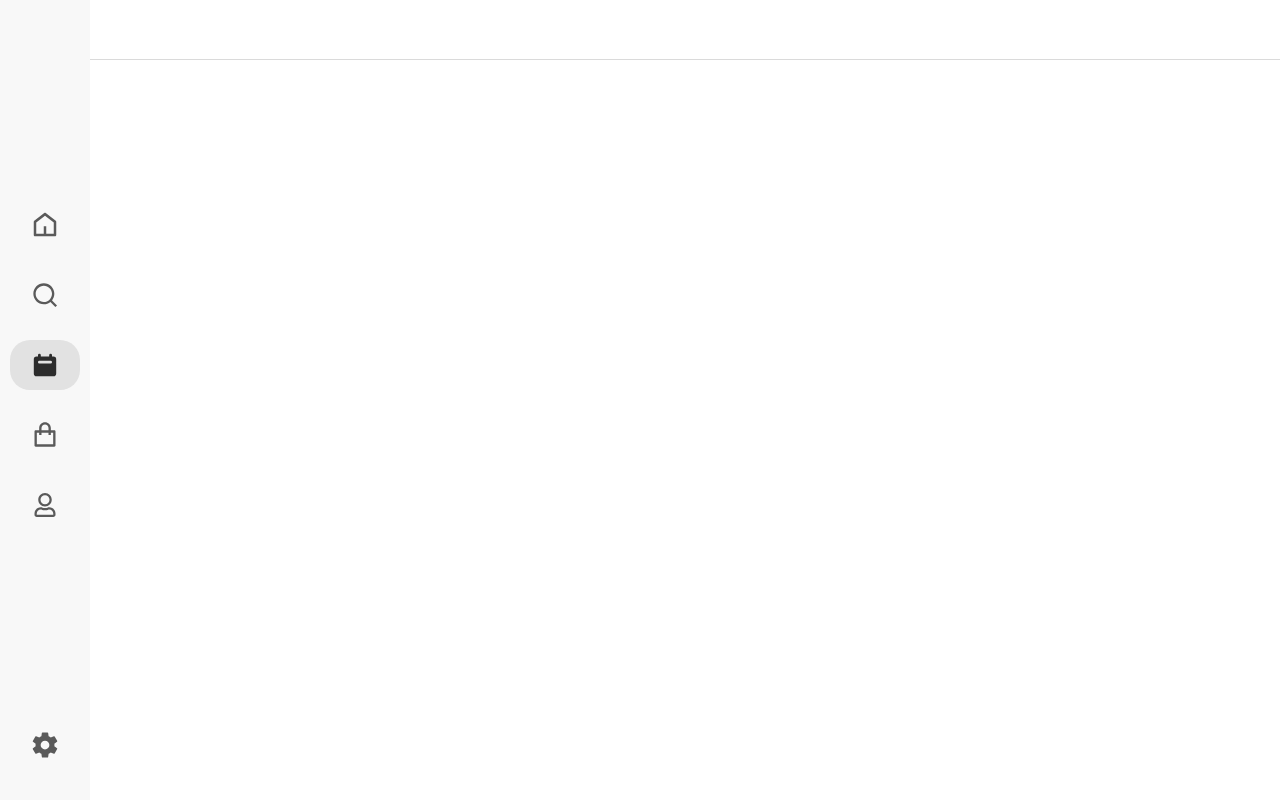
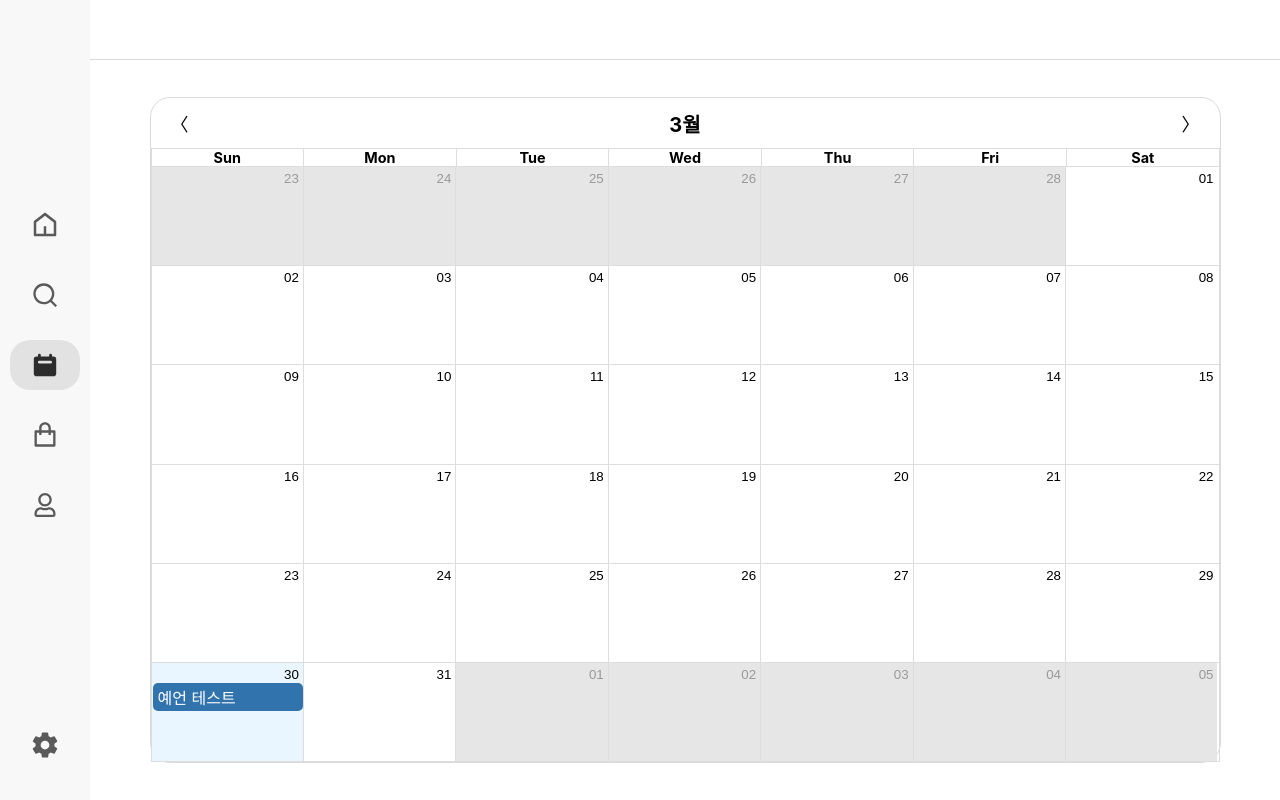
Before and after one commit to BaekSeoungJae/Prophecy_FrontEnd, a React (Create React App) app: page / in a window 1280 px wide. Built offline with nearby package versions, Linux system fonts and the light colour scheme.

Commit message:
달력 라이브러리 추가 및 디자인

```diff
--- a/package.json
+++ b/package.json
@@ -7,7 +7,9 @@
     "@testing-library/jest-dom": "^6.6.3",
     "@testing-library/react": "^16.1.0",
     "@testing-library/user-event": "^13.2.1",
+    "date-fns": "^4.1.0",
     "react": "^19.0.0",
+    "react-big-calendar": "^1.18.0",
     "react-dom": "^19.0.0",
     "react-icons": "^5.5.0",
     "react-router-dom": "^7.4.0",
--- a/src/common/SettingPopup.jsx
+++ b/src/common/SettingPopup.jsx
@@ -1,4 +1,3 @@
-// src/components/SidebarSettings.jsx
 import React, { useRef } from "react";
 import styled from "styled-components";
 import { IoSettingsSharp } from "react-icons/io5";
--- /dev/null
+++ b/src/components/Calendar.jsx
@@ -0,0 +1,71 @@
+import React, { useState } from "react";
+import { Calendar, dateFnsLocalizer } from "react-big-calendar";
+import format from "date-fns/format";
+import parse from "date-fns/parse";
+import startOfWeek from "date-fns/startOfWeek";
+import getDay from "date-fns/getDay";
+import "react-big-calendar/lib/css/react-big-calendar.css";
+import styled from "styled-components";
+import CustomToolbar from "./CustomToolbar"; // ✅ 커스텀 툴바 import
+
+// 한글 로케일 설정
+const locales = {
+  "ko-KR": require("date-fns/locale/ko"),
+};
+
+const localizer = dateFnsLocalizer({
+  format,
+  parse,
+  startOfWeek,
+  getDay,
+  locales,
+});
+
+// 스타일
+const Wrapper = styled.div`
+  width: 100%;
+  height: 100%;
+`;
+
+const events = [
+  {
+    title: "예언 테스트",
+    start: new Date(),
+    end: new Date(),
+    allDay: true,
+  },
+];
+
+const CalendarView = () => {
+  const [currentDate, setCurrentDate] = useState(new Date());
+  const [selectedEvent, setSelectedEvent] = useState(null);
+
+  // 날짜 이동 처리
+  const handleNavigate = (newDate) => {
+    setCurrentDate(newDate);
+  };
+
+  return (
+    <Wrapper>
+      <Calendar
+        localizer={localizer}
+        events={events}
+        startAccessor="start"
+        endAccessor="end"
+        selectable
+        views={["month"]}
+        defaultView="month"
+        date={currentDate} // 현재 날짜 상태
+        onNavigate={handleNavigate} // 이동 버튼 클릭 시 날짜 변경
+        popup
+        style={{ height: "100%" }}
+        onSelectEvent={(event) => setSelectedEvent(event)}
+        components={{
+          toolbar: CustomToolbar, // ✅ 툴바 컴포넌트 연결
+        }}
+      />
+    </Wrapper>
+  );
+};
+
+export default CalendarView;
--- /dev/null
+++ b/src/components/CustomToolbar.jsx
@@ -0,0 +1,53 @@
+import React from "react";
+import styled from "styled-components";
+
+const ToolbarWrapper = styled.div`
+  display: flex;
+  justify-content: space-between;
+  align-items: center;
+  padding: 12px 20px;
+  position: relative;
+`;
+
+const NavButton = styled.button`
+  background: none;
+  border: none;
+  font-size: 18px;
+  cursor: pointer;
+  color: ${({ theme }) => theme.text};
+`;
+
+const MonthText = styled.div`
+  position: absolute;
+  left: 50%;
+  transform: translateX(-50%);
+  font-size: 20px;
+  font-weight: bold;
+  color: ${({ theme }) => theme.text};
+  cursor: pointer;
+
+  &:hover {
+    text-decoration: underline;
+  }
+`;
+
+const CustomToolbar = ({ label, onNavigate }) => {
+  const getKoreanMonth = (label) => {
+    const date = new Date(label);
+    return `${date.getMonth() + 1}월`;
+  };
+
+  return (
+    <ToolbarWrapper>
+      <NavButton onClick={() => onNavigate("PREV")}>〈</NavButton>
+
+      <MonthText onClick={() => onNavigate("TODAY")}>
+        {getKoreanMonth(label)}
+      </MonthText>
+
+      <NavButton onClick={() => onNavigate("NEXT")}>〉</NavButton>
+    </ToolbarWrapper>
+  );
+};
+
+export default CustomToolbar;
--- a/src/pages/MainPage.jsx
+++ b/src/pages/MainPage.jsx
@@ -1,27 +1,32 @@
 import React from "react";
 import styled from "styled-components";
+import CalendarView from "../components/Calendar";
 
 const Container = styled.div`
   width: 100%;
+  height: calc(100vh - 60px); // 헤더 높이 제외
   display: flex;
   flex-direction: column;
   justify-content: center;
   align-items: center;
+  background-color: ${({ theme }) => theme.background};
+  transition: background-color 0.3s ease;
 `;
 
-const Container2 = styled.div`
-  width: 100%;
-  height: calc(100vh - 60px); // 헤더 높이 제외
-  background-color: ${({ theme }) => theme.background};
-  transition: background-color 0.3s ease;
+const MainWrapper = styled.div`
+  width: 90%;
+  height: 90%; // 헤더 높이 제외
+  border: 1px solid ${({ theme }) => theme.borderBg};
+  transition: all 0.3s ease;
+  border-radius: 20px;
 `;
 
 const MainPage = () => {
   return (
     <Container>
-      <Container2></Container2>
-      <Container2></Container2>
-      <Container2></Container2>
+      <MainWrapper>
+        <CalendarView></CalendarView>
+      </MainWrapper>
     </Container>
   );
 };
```
Also changed, not shown: 1 other file (tests, documents, lock files or other folders).
